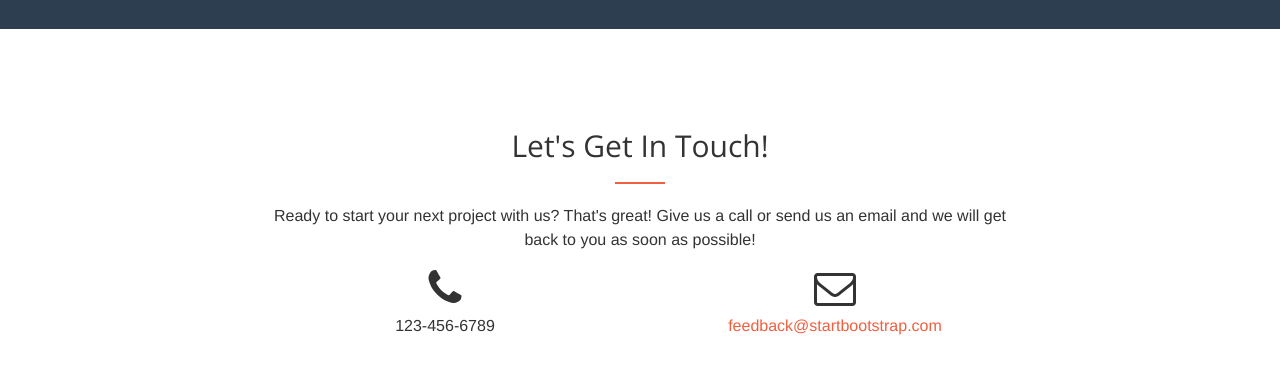
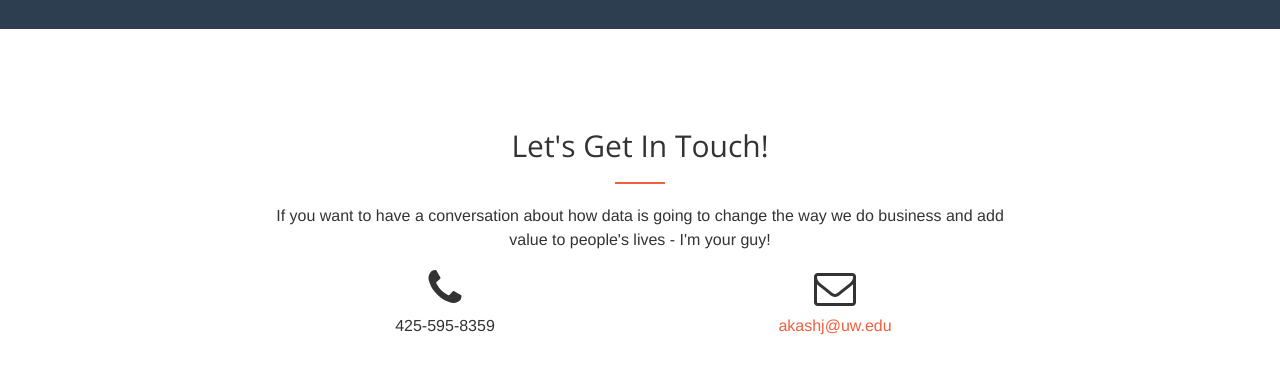
Before and after one commit to akashjaswal/akashjaswal.github.io, a website: page index.html in a window 1280 px wide. Shown: the part 2462-2835 px from the top of the page. Drawn offline with nearby package versions, Linux system fonts and the light colour scheme.

Commit message:
Minor changes

```diff
--- a/index.html
+++ b/index.html
@@ -302,15 +302,15 @@
                 <div class="col-lg-8 col-lg-offset-2 text-center">
                     <h2 class="section-heading">Let's Get In Touch!</h2>
                     <hr class="primary">
-                    <p>Ready to start your next project with us? That's great! Give us a call or send us an email and we will get back to you as soon as possible!</p>
+                    <p>If you want to have a conversation about how data is going to change the way we do business and add value to people's lives - I'm your guy!</p>
                 </div>
                 <div class="col-lg-4 col-lg-offset-2 text-center">
                     <i class="fa fa-phone fa-3x sr-contact"></i>
-                    <p>123-456-6789</p>
+                    <p>425-595-8359</p>
                 </div>
                 <div class="col-lg-4 text-center">
                     <i class="fa fa-envelope-o fa-3x sr-contact"></i>
-                    <p><a href="mailto:your-email@your-domain.com">feedback@startbootstrap.com</a></p>
+                    <p><a href="mailto:akashj@uw.edu">akashj@uw.edu</a></p>
                 </div>
             </div>
         </div>
```
